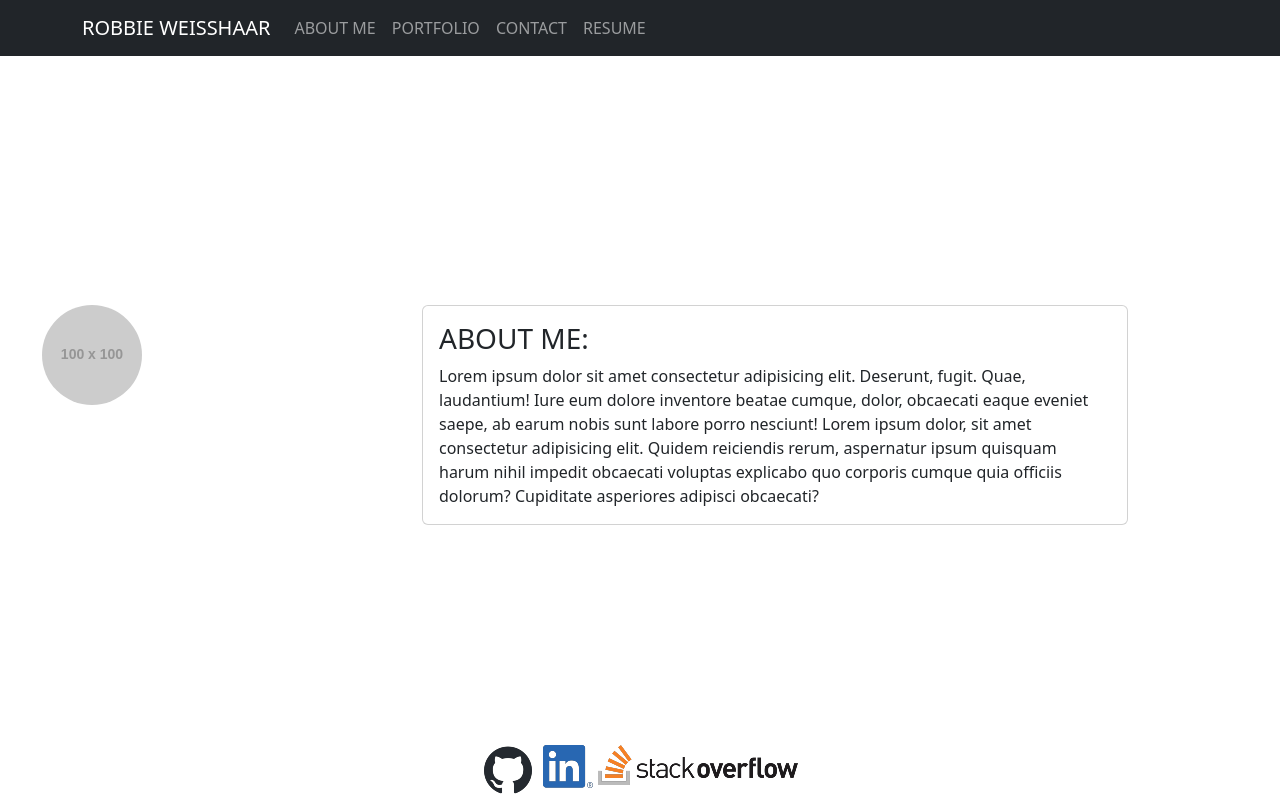
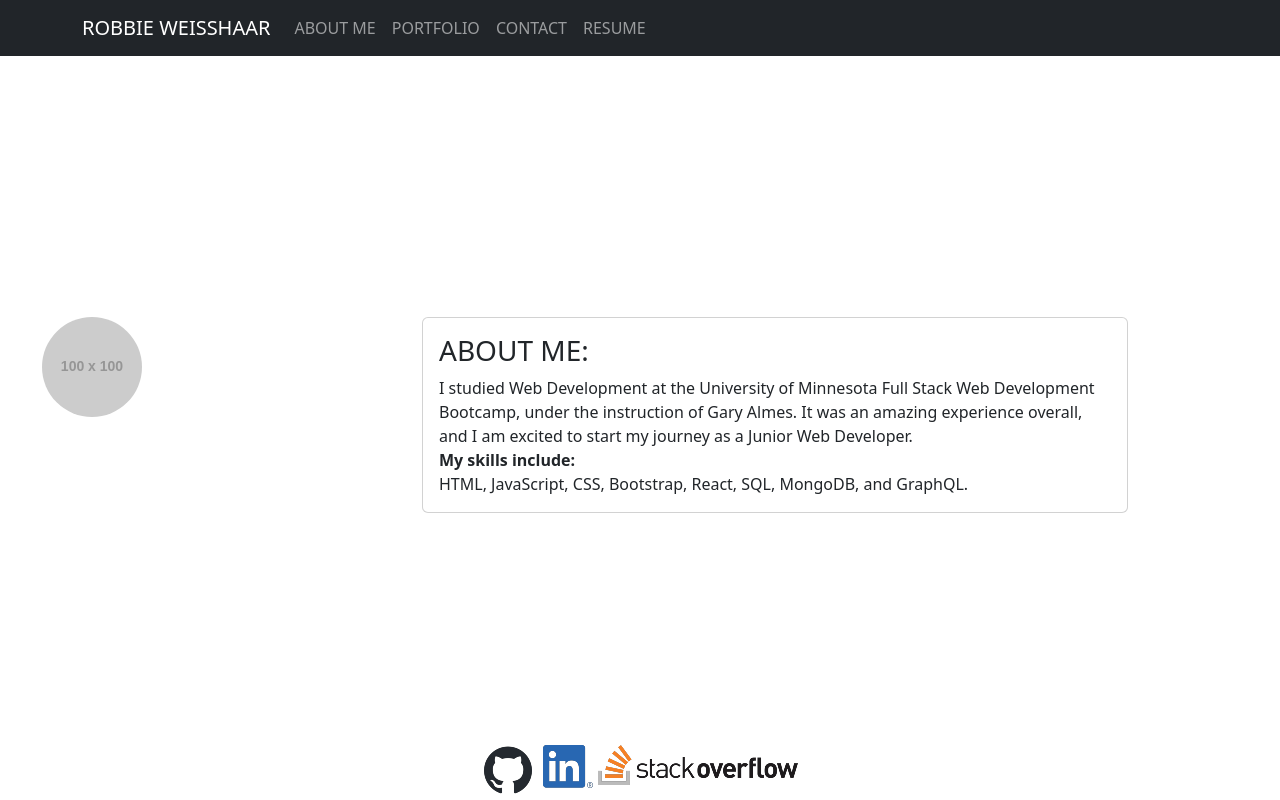
Before and after one commit to rweisshaar1/portfolio-v2, a React (Vite) app: page / in a window 1280 px wide. Built offline with nearby package versions, Linux system fonts and the light colour scheme.

Commit message:
added about me section, updated contact form and page.

```diff
--- a/package.json
+++ b/package.json
@@ -10,6 +10,7 @@
     "preview": "vite preview"
   },
   "dependencies": {
+    "@emailjs/browser": "^3.11.0",
     "@react-pdf/renderer": "^3.1.12",
     "bootstrap": "^5.3.1",
     "react": "^18.2.0",
--- a/src/components/AboutMe.jsx
+++ b/src/components/AboutMe.jsx
@@ -19,7 +19,13 @@ export default function AboutMe () {
           <Card xs={6} style={{ marginTop:'30px' }}>
             <Card.Body>
               <h3>ABOUT ME:</h3>
-              Lorem ipsum dolor sit amet consectetur adipisicing elit. Deserunt, fugit. Quae, laudantium! Iure eum dolore inventore beatae cumque, dolor, obcaecati eaque eveniet saepe, ab earum nobis sunt labore porro nesciunt! Lorem ipsum dolor, sit amet consectetur adipisicing elit. Quidem reiciendis rerum, aspernatur ipsum quisquam harum nihil impedit obcaecati voluptas explicabo quo corporis cumque quia officiis dolorum? Cupiditate asperiores adipisci obcaecati?
+              I studied Web Development at the University of Minnesota Full Stack Web Development Bootcamp, under the instruction of Gary Almes. It was an amazing experience overall, and I am excited to start my journey as a Junior Web Developer.
+                <div style={{fontWeight:'bold'}}>
+                My skills include:
+                  <div style={{fontWeight:'normal'}}>
+                  HTML, JavaScript, CSS, Bootstrap, React, SQL, MongoDB, and GraphQL.
+                  </div>
+                </div>
               </Card.Body>
           </Card>
         </Col>
--- a/src/components/Contact.jsx
+++ b/src/components/Contact.jsx
@@ -1,4 +1,4 @@
-import { useLayoutEffect, useState } from 'react';
+import { useLayoutEffect, useState, useRef } from 'react';
 import Card from 'react-bootstrap/Card';
 import Container from 'react-bootstrap/Container';
 import Form from 'react-bootstrap/Form';
@@ -6,6 +6,7 @@ import Button from 'react-bootstrap/Button'
 import Alert from 'react-bootstrap/Alert';
 import { Route, Link, BrowserRouter as Router } from 'react-router-dom'
 import 'bootstrap/dist/css/bootstrap.min.css' ;
+import emailjs from '@emailjs/browser';
 
 const defaultUser = {
   name:"",
@@ -14,6 +15,7 @@ const defaultUser = {
 }
 
 export default function Contact () {
+  const form = useRef();
   const [ userData, setDataState ] = useState(defaultUser);
 
   const [ alertState, setAlertState ] = useState({type: "", message:""})
@@ -23,6 +25,17 @@ export default function Contact () {
     setAlertState({type: "", message:""})
     setDataState({...userData, [e.target.name]: e.target.value})
   }
+
+  const sendEmail = (e) => {
+    e.preventDefault();
+
+    emailjs.sendForm('service_25wlrvf', 'contact_form', form.current)
+      .then((result) => {
+          console.log(result.text);
+      }, (error) => {
+          console.log(error.text);
+      });
+  };
 
   function submitForm(e) {
     // console.log(e)
@@ -37,6 +50,7 @@ export default function Contact () {
     if( errorsFound > 0 ){
       checkErrors(true)
     } else {
+      sendEmail
       checkErrors(false)
     }
   }
@@ -46,7 +60,7 @@ export default function Contact () {
       setAlertState({type:"danger", message: "Please Enter all form fields!"})
       console.log("Please enter all form fields")
     } else {
-      setAlertState({type:"success", message: "Thank you for submitting the form!"})
+      setAlertState({type:"success", message: "Thank you for submitting the form! I will get back to you shortly."})
       console.log('Thank you for submitting the form!')
     }
   }
@@ -57,7 +71,7 @@ export default function Contact () {
       <h1>CONTACT:</h1>
       <Card>
         <Card.Body>
-          <Form>
+          <Form ref={form}>
           <Form.Group className="mb-3" controlId="exampleForm.ControlInput1">
               <Form.Label>Name</Form.Label>
               <Form.Control type="text" name="name" placeholder="John Doe" value={userData.name} onChange={handleInputChange}/>
--- a/src/components/Resume.jsx
+++ b/src/components/Resume.jsx
@@ -12,10 +12,11 @@ export default function Resume () {
     <Container className={{ display:'flex', alignContent:'center' }}>
       <h1>RESUME:</h1>
       <Card>
-        <Card.Body>Lorem ipsum dolor sit amet consectetur adipisicing elit. Deserunt, fugit. Quae, laudantium! Iure eum dolore inventore beatae cumque, dolor, obcaecati eaque eveniet saepe, ab earum nobis sunt labore porro nesciunt! Lorem ipsum dolor, sit amet consectetur adipisicing elit. Quidem reiciendis rerum, aspernatur ipsum quisquam harum nihil impedit obcaecati voluptas explicabo quo corporis cumque quia officiis dolorum? Cupiditate asperiores adipisci obcaecati?</Card.Body>
+        <Card.Body>Attached is a downloadable pdf of my resume. Feel free to email me on my contact page with any questions.
         <div style={{ margin:'10px' }}>
           <a href={pdf}>RESUME</a>
         </div>
+        </Card.Body>
       </Card>
     </Container>
     </>
```
Also changed, not shown: 1 other file (tests, documents, lock files or other folders).
